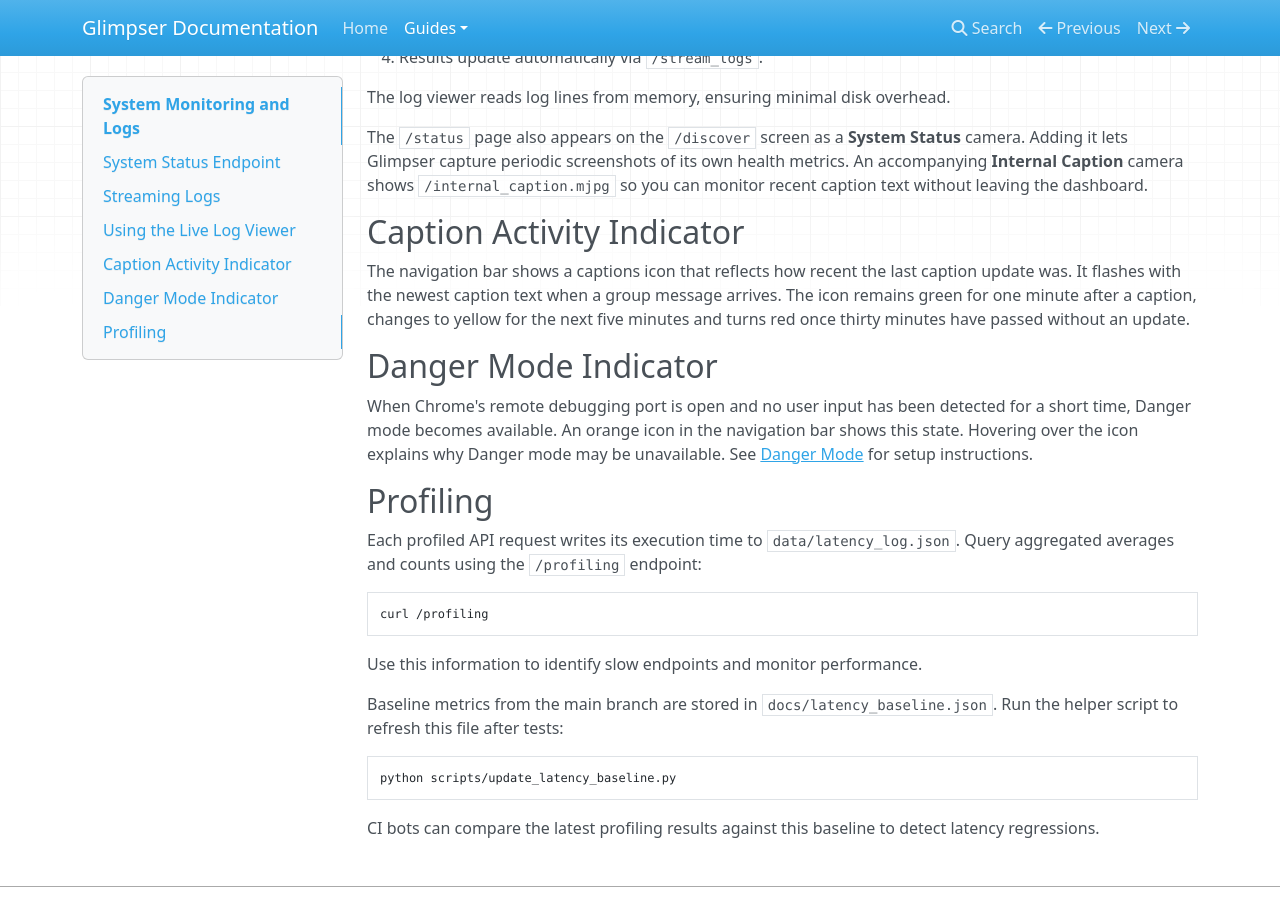
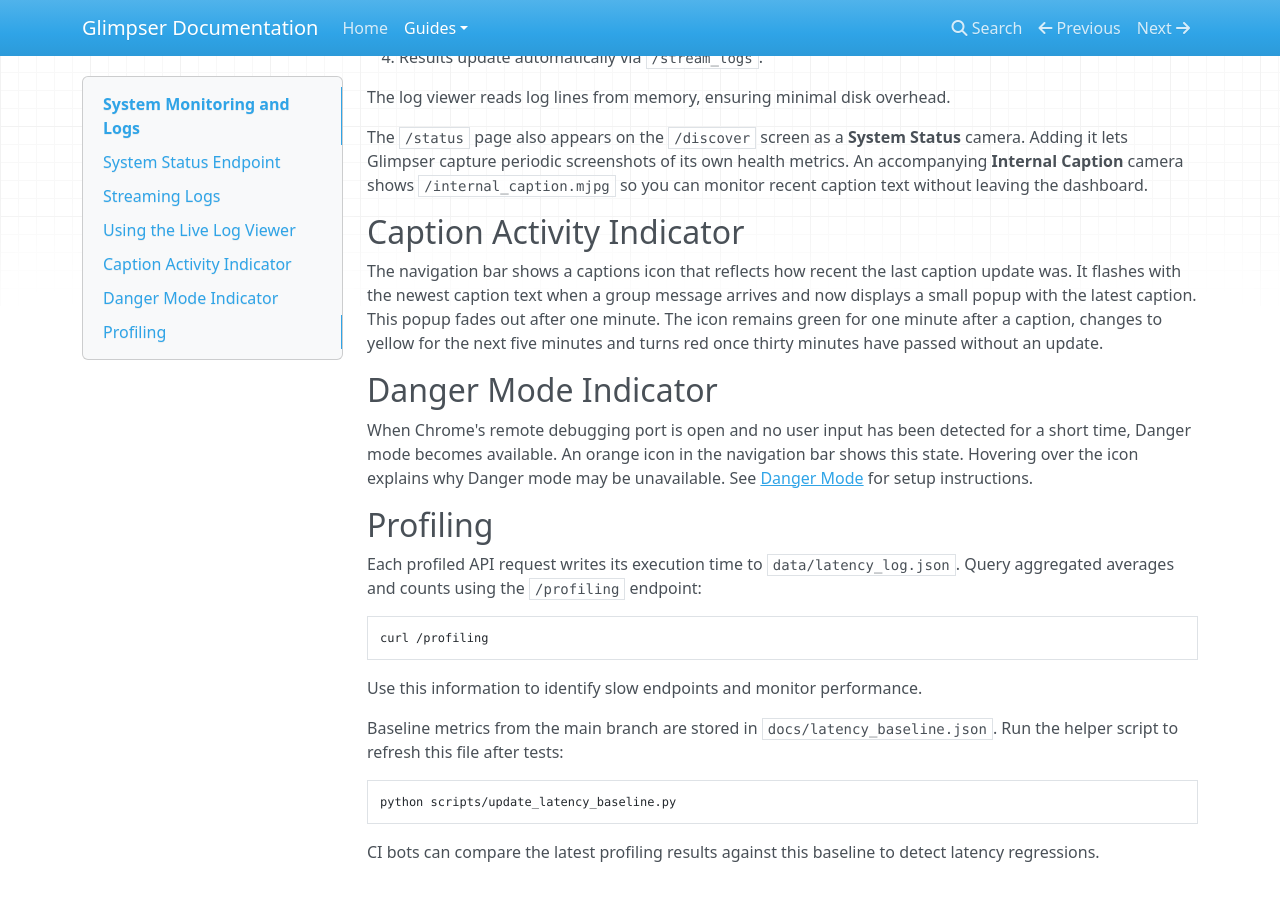
Before and after one commit to KristopherKubicki/glimpser, an MkDocs documentation site: the page built from docs/system_monitoring.md, in a window 1280 px wide and 900 px high, scrolled down 1172 px. Built offline with MkDocs 1.6.1, drawn with Linux system fonts in a browser that asks for light colours; nearby versions of some CDN libraries.

Commit message:
feat(nav): show caption popup for new captions

```diff
--- a/docs/system_monitoring.md
+++ b/docs/system_monitoring.md
@@ -61,9 +61,10 @@
 
 The navigation bar shows a captions icon that reflects how recent the last
 caption update was. It flashes with the newest caption text when a group message
-arrives. The icon remains green for one minute after a caption, changes to
-yellow for the next five minutes and turns red once thirty minutes have passed
-without an update.
+arrives and now displays a small popup with the latest caption. This popup fades
+out after one minute. The icon remains green for one minute after a caption,
+changes to yellow for the next five minutes and turns red once thirty minutes
+have passed without an update.
 
 ## Danger Mode Indicator
 
```
Also changed, not shown: app/static/css/style.css (+24 -0 lines), app/static/js/nav.js (+12 -0 lines), docs/tooltips.md (+2 -1 lines), 1 other file.
